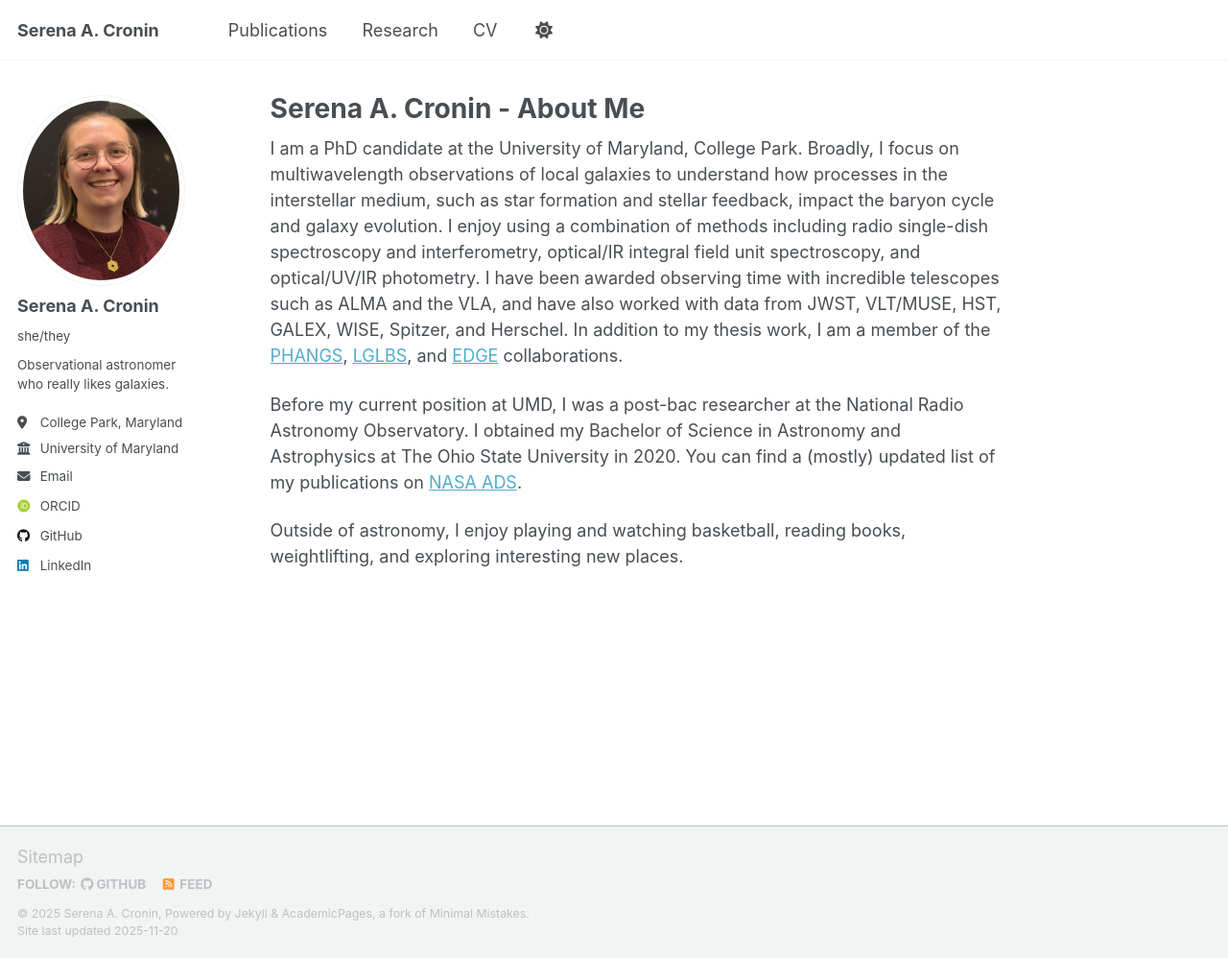
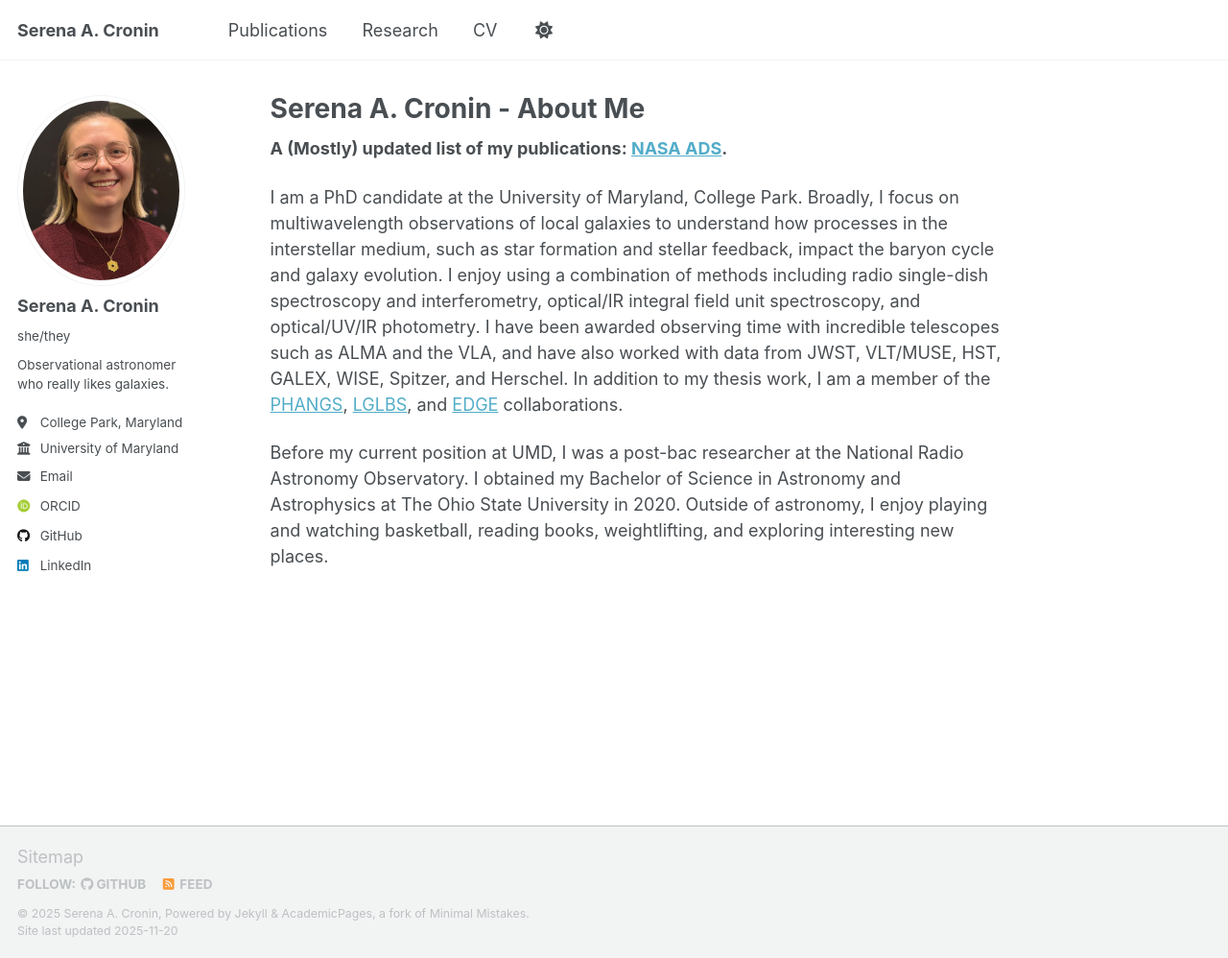
Before and after one commit to serenacronin/serenacronin.github.io, a Jekyll site: the page built from _pages/about.md, in a window 1280 px wide and 998 px high. Shown: the whole window at 96% size. Built offline with Jekyll 4.4.1, drawn with Linux system fonts in a browser that asks for light colours; some web fonts are replaced; a script that is not in the unit is left out.

Commit message:
Update about.md

```diff
--- a/_pages/about.md
+++ b/_pages/about.md
@@ -7,8 +7,8 @@ redirect_from:
   - /about.html
 ---
 
+**A (Mostly) updated list of my publications: [NASA ADS](https://ui.adsabs.harvard.edu/user/libraries/HI2y3dqzRXOKE1vWhZZ9vw).**
+
 I am a PhD candidate at the University of Maryland, College Park. Broadly, I focus on multiwavelength observations of local galaxies to understand how processes in the interstellar medium, such as star formation and stellar feedback, impact the baryon cycle and galaxy evolution. I enjoy using a combination of methods including radio single-dish spectroscopy and interferometry, optical/IR integral field unit spectroscopy, and optical/UV/IR photometry. I have been awarded observing time with incredible telescopes such as ALMA and the VLA, and have also worked with data from JWST, VLT/MUSE, HST, GALEX, WISE, Spitzer, and Herschel. In addition to my thesis work, I am a member of the [PHANGS](https://sites.google.com/view/phangs/the-phangs-team?authuser=0), [LGLBS](https://www.lglbs.org/team), and [EDGE](https://pages.astro.umd.edu/~bolatto/EDGE/) collaborations.
 
-Before my current position at UMD, I was a post-bac researcher at the National Radio Astronomy Observatory. I obtained my Bachelor of Science in Astronomy and Astrophysics at The Ohio State University in 2020. You can find a (mostly) updated list of my publications on [NASA ADS](https://ui.adsabs.harvard.edu/user/libraries/HI2y3dqzRXOKE1vWhZZ9vw).
-
-Outside of astronomy, I enjoy playing and watching basketball, reading books, weightlifting, and exploring interesting new places.
+Before my current position at UMD, I was a post-bac researcher at the National Radio Astronomy Observatory. I obtained my Bachelor of Science in Astronomy and Astrophysics at The Ohio State University in 2020. Outside of astronomy, I enjoy playing and watching basketball, reading books, weightlifting, and exploring interesting new places.
```
